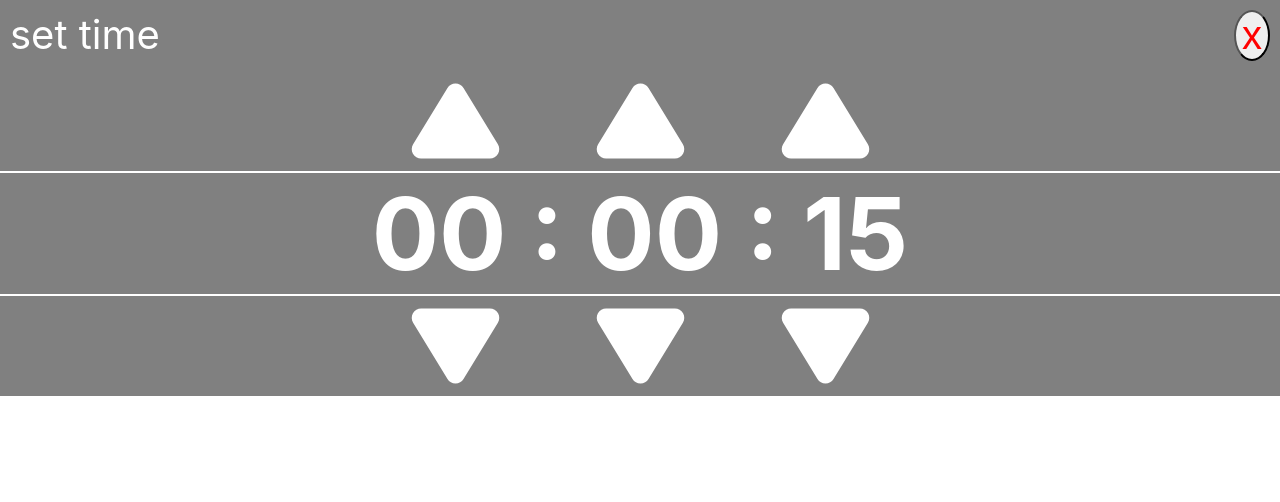
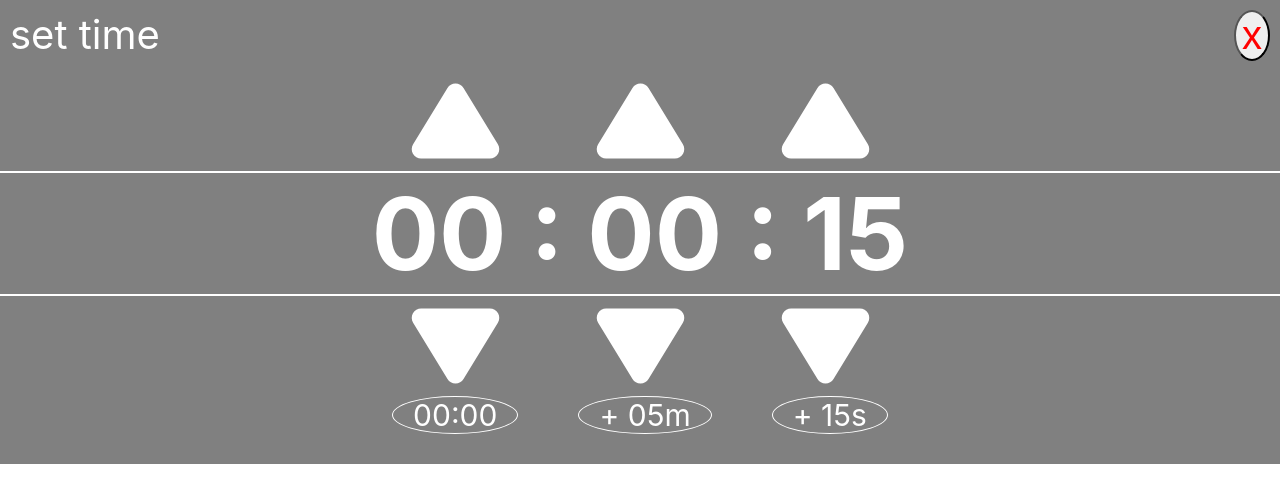
Before and after one commit to thangoke/timer, a React (Create React App) app: page / in a window 1280 px wide. Shown: the top 502 px of the page. Built offline with nearby package versions, Linux system fonts and the light colour scheme.

Commit message:
quick adjust

```diff
--- a/src/component/TimerSetup.tsx
+++ b/src/component/TimerSetup.tsx
@@ -7,6 +7,13 @@ export default function TimerSetup({ onClose }: any) {
     let [hour, setHour] = useState(localStorage.getItem("thangoke.timer/hour") || "00");
     let [minute, setMinute] = useState(localStorage.getItem("thangoke.timer/minute") || "00");
     let [second, setSecond] = useState(localStorage.getItem("thangoke.timer/second") || "15");
+
+    const getFormatted = (num: number) => {
+        if (num < 10) {
+            return '0' + num;
+        }
+        return '' + num;
+    }
 
     const setElement = (name: string, direction: string) => {
         let amount = direction === "down" ? -1 : 1;
@@ -62,6 +69,37 @@ export default function TimerSetup({ onClose }: any) {
         }
     }
 
+    const reset = () => {
+        setHour("00");
+        localStorage.setItem("thangoke.timer/hour", "00");
+        setMinute("00");
+        localStorage.setItem("thangoke.timer/minute", "00");
+        setSecond("00");
+        localStorage.setItem("thangoke.timer/second", "00");
+    }
+
+    const plusMinute = (num: number) => {
+        if (Number(minute) + num > 59) {
+            setMinute("59");
+            localStorage.setItem("thangoke.timer/minute", "59");
+        } else {
+            const newMinute = getFormatted(Number(minute) + num);
+            setMinute(newMinute);
+            localStorage.setItem("thangoke.timer/minute", newMinute);
+        }
+    }
+
+    const plusSecond = (num: number) => {
+        if (Number(second) + num > 59) {
+            setSecond("59");
+            localStorage.setItem("thangoke.timer/second", "59");
+        } else {
+            const newSecond = getFormatted(Number(second) + num);
+            setSecond(newSecond);
+            localStorage.setItem("thangoke.timer/second", newSecond);
+        }
+    }
+
     return <div style={styles.timerSetupContainer}>
         <div style={{ display: "flex", flexDirection: "row", justifyContent: "space-between" }}>
             <div style={{ color: "white", fontSize: "40px", margin: "10px" }}>set time</div>
@@ -77,6 +115,11 @@ export default function TimerSetup({ onClose }: any) {
             <AdjustDown onClick={() => setElement("hour", "down")} />
             <AdjustDown onClick={() => setElement("minute", "down")} />
             <AdjustDown onClick={() => setElement("second", "down")} />
+        </div>
+        <div style={styles.quickAdjustContainer}>
+            <div style={styles.quickAdjustButton} onClick={() => reset()}>00:00</div>
+            <div style={styles.quickAdjustButton} onClick={() => plusMinute(5)}>+ 05m</div>
+            <div style={styles.quickAdjustButton} onClick={() => plusSecond(15)}>+ 15s</div>
         </div>
     </div>
 }
@@ -99,5 +142,22 @@ const styles: StyleSheetHolder = {
         borderTop: "2px solid white",
         borderBottom: "2px solid white",
         userSelect: "none",
+    },
+    quickAdjustContainer: {
+        display: "flex",
+        flexDirection: "row",
+        justifyContent: "center",
+        marginBottom: "30px",
+    },
+    quickAdjustButton: {
+        color: "white",
+        fontSize: "30px",
+        marginLeft: "30px",
+        marginRight: "30px",
+        border: "1px solid",
+        borderRadius: "50%",
+        paddingLeft: "20px",
+        paddingRight: "20px",
+        userSelect: "none",
     }
 }
```
